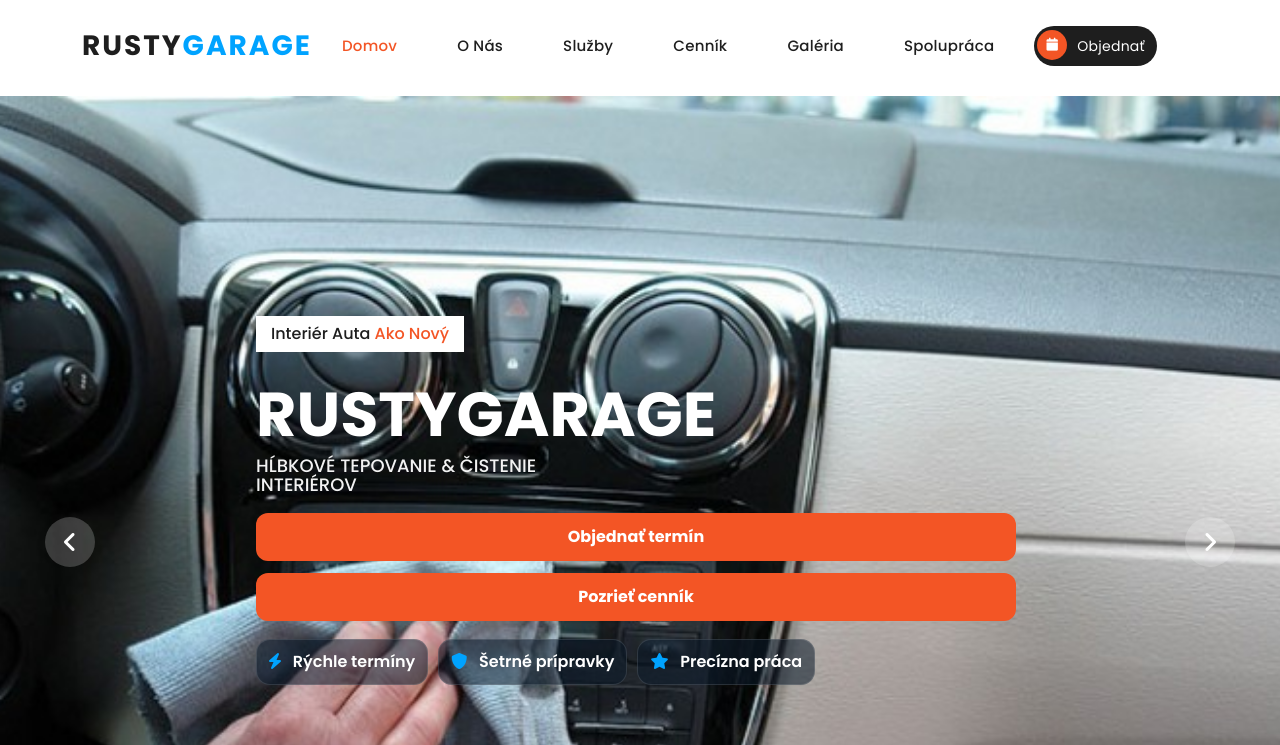
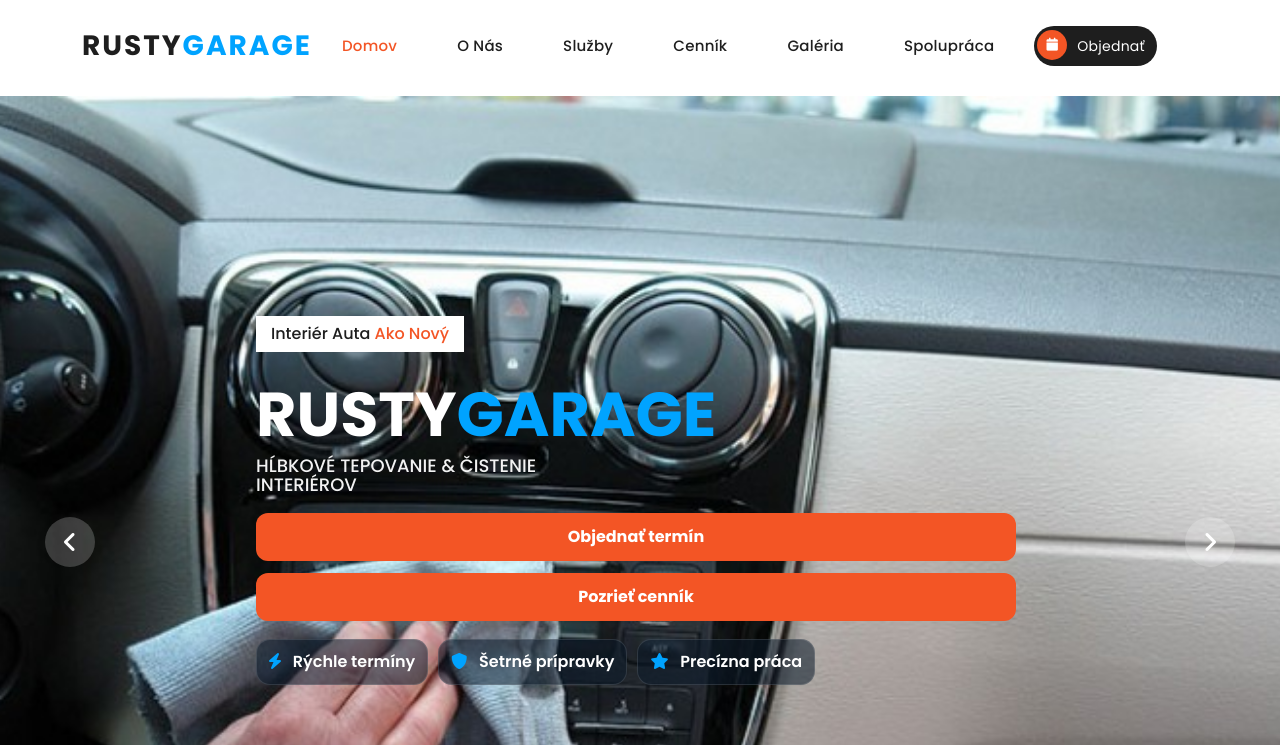
Before and after one commit to pitr77/CisteAutoExpres, a plain HTML site: page index.html in a window 1280 px wide. Shown: the part 55-800 px from the top of the page. Drawn offline with Linux system fonts and the light colour scheme.

Commit message:
span h2 zmenena farba

```diff
--- a/assets/css/cisteautoexpres.css
+++ b/assets/css/cisteautoexpres.css
@@ -26,6 +26,7 @@
 .cae-hero .header-text{max-width:760px;}
 .cae-hero-slide{background-position:center; background-size:cover;}
 .cae-hero .header-text h2{line-height:1.05;}
+.cae-hero .header-text h2 span{color:var(--cae-primary);}
 .cae-hero .header-text h2 small{display:block; font-size:18px; font-weight:500; opacity:.95; margin-top:10px;}
 .cae-hero-actions{display:flex; gap:12px; flex-wrap:wrap; margin-top:18px;}
 .cae-btn{display:inline-flex; align-items:center; justify-content:center; gap:10px; padding:12px 18px; border-radius:14px; background:var(--cae-primary); color:#fff; font-weight:700; transition:.2s;}
```
